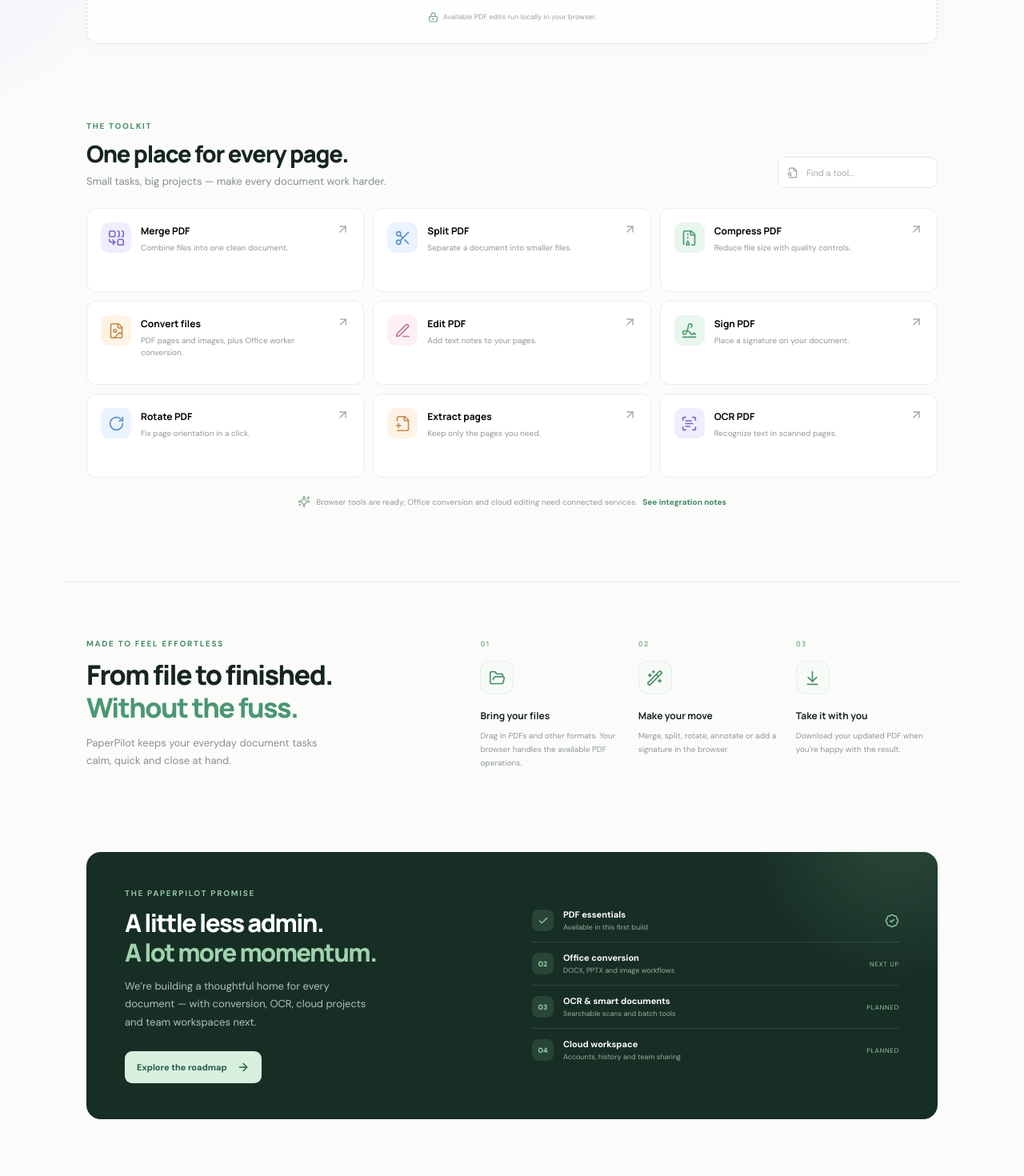
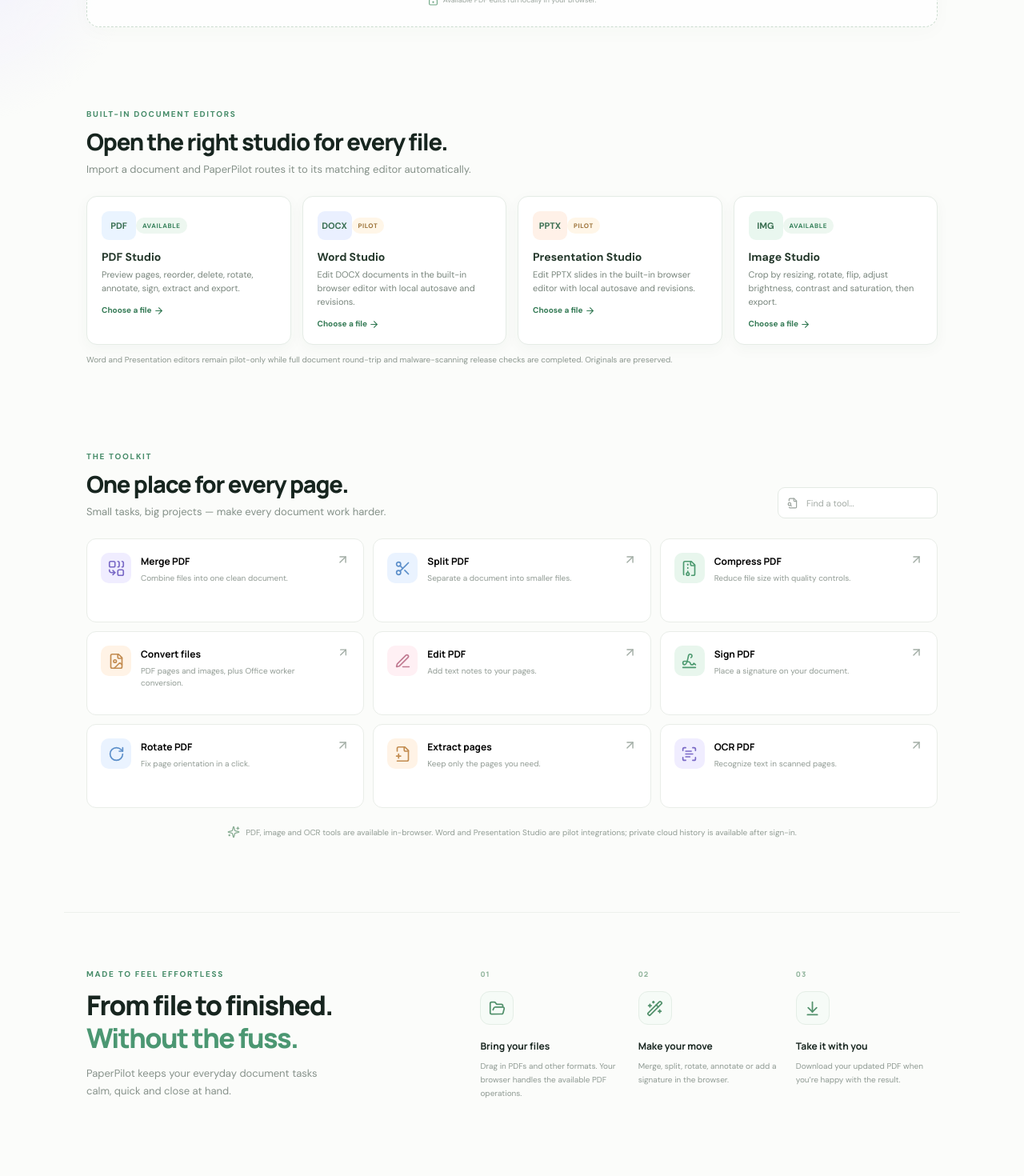
Before and after one commit to ninja94650/PaperPilot-, a Next.js app: page / in a window 1280 px wide. Shown: the part 1000-2470 px from the top of the page at 80% size. Built offline with nearby package versions, Linux system fonts and the light colour scheme.

Commit message:
Expose built-in document studios and correct roadmap status

```diff
--- a/components/dashboard.tsx
+++ b/components/dashboard.tsx
@@ -321,7 +321,7 @@ export default function Dashboard() {
         <div className="hero-copy">
           <div className="eyebrow"><span className="eyebrow-dot" /> YOUR DOCUMENTS, IN GOOD HANDS</div>
           <h1>Less paperwork.<br /><span>More possibility.</span></h1>
-          <p className="hero-description">Everything you need to work with documents, all in one thoughtfully simple workspace. Edit, organize and get things done.</p>
+          <p className="hero-description">Edit PDFs, Word documents, presentations and images in one workspace. Convert, organize and keep your files moving.</p>
           <div className="hero-actions">
             <button className="primary-button" onClick={() => document.getElementById("upload-zone")?.scrollIntoView({ behavior: "smooth" })}>Start with a file <ArrowRight size={17} /></button>
             <a className="quiet-link" href="#tools">Explore all tools <span>↓</span></a>
@@ -366,6 +366,28 @@ export default function Dashboard() {
         </div>}
       </section>
 
+      <section id="editors" className="tools-section" style={{ paddingTop: 12 }}>
+        <div className="tools-heading">
+          <div><div className="section-kicker">BUILT-IN DOCUMENT EDITORS</div><h2>Open the right studio for every file.</h2><p>Import a document and PaperPilot routes it to its matching editor automatically.</p></div>
+        </div>
+        <div style={{ display: "grid", gridTemplateColumns: "repeat(auto-fit,minmax(220px,1fr))", gap: 14 }}>
+          {[
+            { title: "PDF Studio", detail: "Preview pages, reorder, delete, rotate, annotate, sign, extract and export.", status: "AVAILABLE", tint: "#eaf4ff", icon: "PDF" },
+            { title: "Word Studio", detail: "Edit DOCX documents in the built-in browser editor with local autosave and revisions.", status: "PILOT", tint: "#eaf0ff", icon: "DOCX" },
+            { title: "Presentation Studio", detail: "Edit PPTX slides in the built-in browser editor with local autosave and revisions.", status: "PILOT", tint: "#fff1e8", icon: "PPTX" },
+            { title: "Image Studio", detail: "Crop by resizing, rotate, flip, adjust brightness, contrast and saturation, then export.", status: "AVAILABLE", tint: "#e9f7ef", icon: "IMG" }
+          ].map((studio) => <button key={studio.title} type="button" onClick={() => { document.getElementById("file-picker")?.click(); setNotice("Choose a " + studio.title.replace(" Studio", "") + " file. PaperPilot will detect its format and open the matching editor."); }} style={{ textAlign: "left", border: "1px solid #e5ece6", borderRadius: 13, padding: 18, background: "#fff", display: "flex", flexDirection: "column", gap: 12, minHeight: 166, boxShadow: "0 5px 18px rgba(32,65,43,.04)" }}>
+            <span style={{ display: "flex", justifyContent: "space-between", alignItems: "center" }}>
+              <span style={{ display: "grid", placeItems: "center", width: 43, height: 36, borderRadius: 9, background: studio.tint, color: "#386e50", fontSize: 11, fontWeight: 850 }}>{studio.icon}</span>
+              <span style={{ color: studio.status === "AVAILABLE" ? "#36815a" : "#9b7137", background: studio.status === "AVAILABLE" ? "#edf7f0" : "#fff6e8", borderRadius: 20, padding: "5px 8px", fontSize: 8, letterSpacing: .6, fontWeight: 850 }}>{studio.status}</span>
+            </span>
+            <span style={{ display: "grid", gap: 5 }}><b style={{ fontSize: 14, color: "#24382b" }}>{studio.title}</b><small style={{ fontSize: 11, lineHeight: 1.55, color: "#78857c" }}>{studio.detail}</small></span>
+            <span style={{ color: "#347a55", fontSize: 10, fontWeight: 800 }}>Choose a file <ArrowRight size={13} style={{ verticalAlign: "middle" }} /></span>
+          </button>)}
+        </div>
+        <p style={{ marginTop: 12, color: "#8b968e", fontSize: 10 }}>Word and Presentation editors remain pilot-only while full document round-trip and malware-scanning release checks are completed. Originals are preserved.</p>
+      </section>
+
       <section id="tools" className="tools-section">
         <div className="tools-heading"><div><div className="section-kicker">THE TOOLKIT</div><h2>One place for every page.</h2><p>Small tasks, big projects — make every document work harder.</p></div>
           <div className="tool-search"><FileSearch size={16} /><input value={search} onChange={(event) => setSearch(event.target.value)} placeholder="Find a tool..." aria-label="Search tools" /></div>
@@ -374,7 +396,7 @@ export default function Dashboard() {
           <span className={"tool-icon " + tool.tint}><Icon size={21} strokeWidth={1.9} /></span><span className="tool-card-content"><b>{tool.title}</b><small>{tool.description}</small></span>
           {tool.label ? <span className="coming-label">{tool.label}</span> : <ArrowUpRight className="tool-arrow" size={17} />}
         </button>; })}</div>
-        <div className="more-tools-note"><Sparkles size={16} /> Browser tools are ready; Office conversion and cloud editing need connected services. <a href="#roadmap">See integration notes</a></div>
+        <div className="more-tools-note"><Sparkles size={16} /> PDF, image and OCR tools are available in-browser. Word and Presentation Studio are pilot integrations; private cloud history is available after sign-in.</div>
       </section>
 
       <section id="how-it-works" className="how-section">
@@ -387,8 +409,8 @@ export default function Dashboard() {
       </section>
 
       <section id="roadmap" className="roadmap-section"><div className="roadmap-card">
-        <div className="roadmap-copy"><div className="section-kicker">THE PAPERPILOT PROMISE</div><h2>A little less admin.<br /><span>A lot more momentum.</span></h2><p>We’re building a thoughtful home for every document — with conversion, OCR, cloud projects and team workspaces next.</p><button className="light-button" onClick={() => setNotice("Thanks for exploring PaperPilot. More tools are being built.")}>Explore the roadmap <ArrowRight size={16} /></button></div>
-        <div className="roadmap-list"><div><span className="roadmap-check"><Check size={14} /></span><span><b>PDF essentials</b><small>Available in this first build</small></span><BadgeCheck size={18} /></div><div><span className="roadmap-number">02</span><span><b>Office conversion</b><small>DOCX, PPTX and image workflows</small></span><span className="roadmap-tag">NEXT UP</span></div><div><span className="roadmap-number">03</span><span><b>OCR & smart documents</b><small>Searchable scans and batch tools</small></span><span className="roadmap-tag">PLANNED</span></div><div><span className="roadmap-number">04</span><span><b>Cloud workspace</b><small>Accounts, history and team sharing</small></span><span className="roadmap-tag">PLANNED</span></div></div>
+        <div className="roadmap-copy"><div className="section-kicker">THE PAPERPILOT PROMISE</div><h2>A little less admin.<br /><span>A lot more momentum.</span></h2><p>Your document workspace is taking shape: PDF and image editing, OCR, account-backed cloud history, and built-in Word and Presentation studios.</p><button className="light-button" onClick={() => setNotice("Thanks for exploring PaperPilot. More tools are being built.")}>Explore the roadmap <ArrowRight size={16} /></button></div>
+        <div className="roadmap-list"><div><span className="roadmap-check"><Check size={14} /></span><span><b>PDF & image editors</b><small>Page workspace and Image Studio</small></span><span className="roadmap-tag">AVAILABLE</span></div><div><span className="roadmap-number">02</span><span><b>Word & Presentation Studio</b><small>Built-in DOCX and PPTX editors</small></span><span className="roadmap-tag">PILOT</span></div><div><span className="roadmap-number">03</span><span><b>OCR & smart documents</b><small>Text recognition and searchable PDF export</small></span><span className="roadmap-tag">AVAILABLE</span></div><div><span className="roadmap-number">04</span><span><b>Private cloud workspace</b><small>Sign-in, document library and revision history</small></span><span className="roadmap-tag">AVAILABLE</span></div><div><span className="roadmap-number">05</span><span><b>Team workspaces</b><small>Shared projects and collaboration controls</small></span><span className="roadmap-tag">PLANNED</span></div></div>
       </div></section>
 
       <footer className="site-footer"><a className="brand footer-brand" href="#"><span className="brand-mark"><FileStack size={18} /></span><span>paper<span className="brand-accent">pilot</span><i>.</i></span></a><span>Thoughtful tools for the documents that move you.</span><span>© 2026 PaperPilot</span></footer>
```
